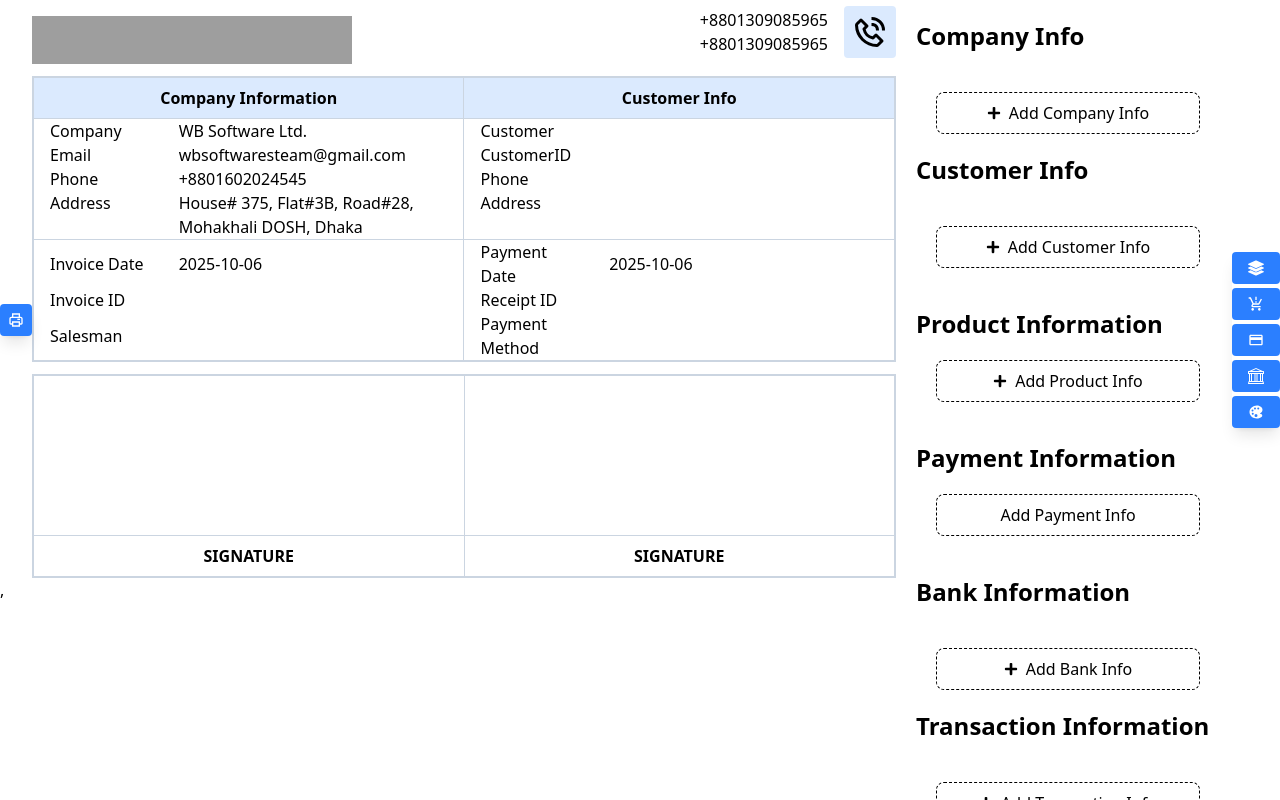
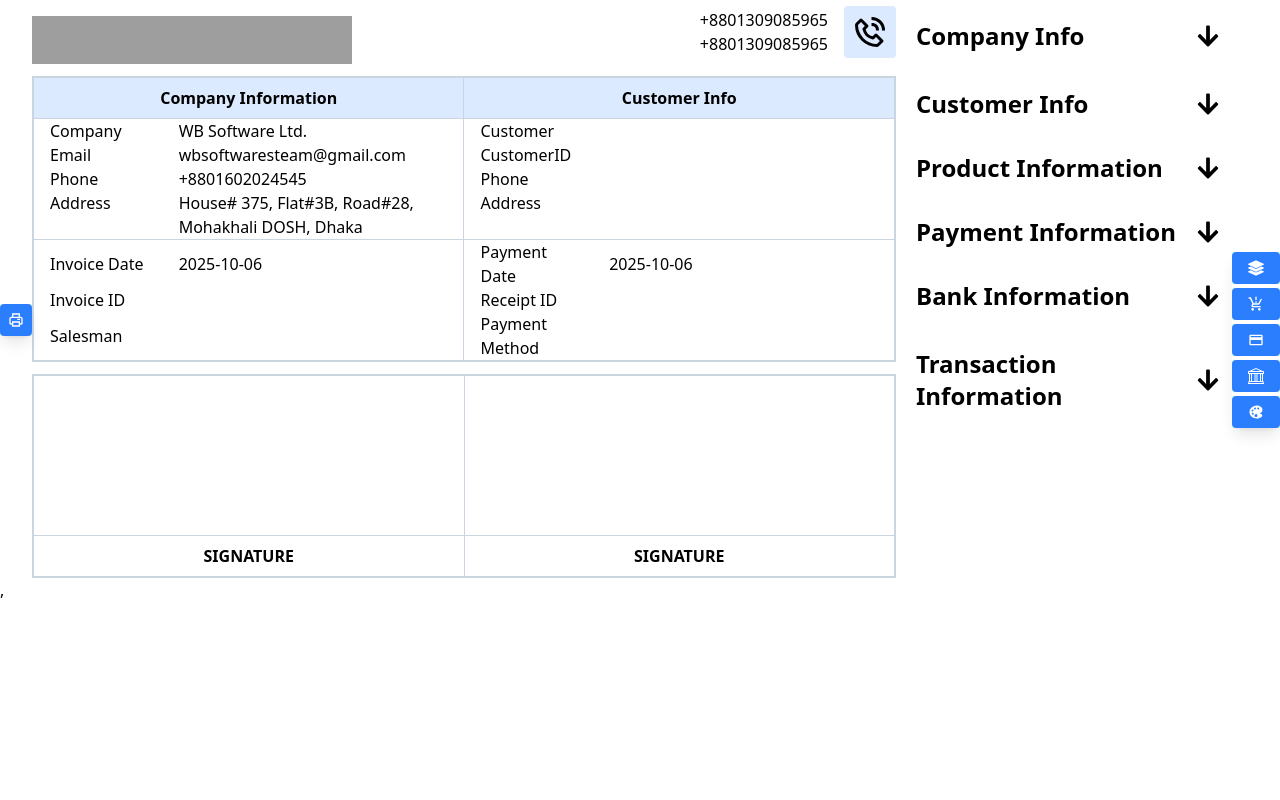
Before and after one commit to minhajwbsoftware1751-lgtm/WBSoftware, a React (Vite) app: page /Invoice in a window 1280 px wide. Built offline with nearby package versions, Linux system fonts and the light colour scheme; grey boxes are pictures that could not be loaded.

Commit message:
o;ijhopiui

```diff
--- a/src/Page/Sidebar/BankInfo/BankInfo.jsx
+++ b/src/Page/Sidebar/BankInfo/BankInfo.jsx
@@ -1,10 +1,17 @@
 import { useState } from "react";
 import { RiCloseLargeLine } from "react-icons/ri";
 import { FaPlus } from "react-icons/fa";
+import { FaArrowDown } from "react-icons/fa";
+import { FaArrowUp } from "react-icons/fa";
 
 const BankInfo = ({ bankData, setBankData }) => {
   const [showBankModal, setShowBankModal] = useState(false);
   const [showTransactionModal, setShowTransactionModal] = useState(false);
+  const [openSection, setOpenSection] = useState(null);
+
+  const toggleSection = (sectionName) => {
+    setOpenSection((prev) => (prev === sectionName ? null : sectionName));
+  };
 
   const [newBank, setNewBank] = useState({
     bankname: "",
@@ -14,10 +21,10 @@ const BankInfo = ({ bankData, setBankData }) => {
   });
 
   const [newTransaction, setNewTransaction] = useState({
-     bkash: "01774444000 (Personal)",
-      nagad: "01774444000 (Personal)",
-      rocket: "017744440005 (Personal)",
-      upay: "01774444000 (Personal)",
+    bkash: "01774444000 (Personal)",
+    nagad: "01774444000 (Personal)",
+    rocket: "017744440005 (Personal)",
+    upay: "01774444000 (Personal)",
   });
 
   const banks = [
@@ -69,7 +76,7 @@ const BankInfo = ({ bankData, setBankData }) => {
 
   return (
     <div className="max-w-2xl p-5 pb-0">
-      <h1 className="text-left font-bold text-2xl mb-5">Bank Information</h1>
+      {/* <h1 className="text-left font-bold text-2xl mb-5">Bank Information</h1>
       <div className="flex justify-end p-5">
         <button
           onClick={() => setShowBankModal(true)}
@@ -87,7 +94,63 @@ const BankInfo = ({ bankData, setBankData }) => {
         >
           <FaPlus size={14} /><span className="pl-2">Add Transaction Info</span>
         </button>
+      </div> */}
+      <div className="mb-6">
+        {/* Bank Info Section */}
+        <h1
+          onClick={() => toggleSection("bank")}
+          className="text-left font-bold text-2xl mb-3 cursor-pointer select-none flex justify-between items-center"
+        >
+          Bank Information
+          <span>{openSection === "bank" ? <FaArrowUp /> : <FaArrowDown />}</span>
+        </h1>
+
+        <div
+          className={`transition-all duration-600 overflow-hidden ${openSection === "bank" ? "max-h-40 opacity-100" : "max-h-0 opacity-0"
+            }`}
+        >
+          {openSection === "bank" && (
+            <div className="flex justify-end p-3 rounded-lg bg-gray-50">
+              <button
+                onClick={() => setShowBankModal(true)}
+                className="w-full justify-center border border-dashed p-2 rounded-lg text-black flex items-center hover:bg-[#DBEAFE]"
+              >
+                <FaPlus size={14} />
+                <span className="pl-2">Add Bank Info</span>
+              </button>
+            </div>
+          )}
+        </div>
       </div>
+
+      {/* Transaction Info Section */}
+      <div className="mb-6">
+        <h1
+          onClick={() => toggleSection("transaction")}
+          className="text-left font-bold text-2xl mb-3 cursor-pointer select-none flex justify-between items-center"
+        >
+          Transaction Information
+          <span>{openSection === "transaction" ? <FaArrowUp /> : <FaArrowDown />}</span>
+        </h1>
+
+        <div
+          className={`transition-all duration-600 overflow-hidden ${openSection === "transaction" ? "max-h-40 opacity-100" : "max-h-0 opacity-0"
+            }`}
+        >
+          {openSection === "transaction" && (
+            <div className="flex justify-end p-3 rounded-lg bg-gray-50">
+              <button
+                onClick={() => setShowTransactionModal(true)}
+                className="w-full justify-center border border-dashed p-2 rounded-lg text-black flex items-center hover:bg-[#DBEAFE]"
+              >
+                <FaPlus size={14} />
+                <span className="pl-2">Add Transaction Info</span>
+              </button>
+            </div>
+          )}
+        </div>
+      </div>
+
 
 
       {showBankModal && (
--- a/src/Page/Sidebar/CompanyInfo/CompanyInfo.jsx
+++ b/src/Page/Sidebar/CompanyInfo/CompanyInfo.jsx
@@ -1,10 +1,18 @@
 import { useState } from "react";
 import { RiCloseLargeLine } from "react-icons/ri";
 import { FaPlus } from "react-icons/fa";
+import { FaArrowDown } from "react-icons/fa";
+import { FaArrowUp } from "react-icons/fa";
 
 const CompanyInfo = ({ companyData, setCompanyData }) => {
   const [showCompanyModal, setShowCompanyModal] = useState(false);
   const [showCustomerModal, setShowCustomerModal] = useState(false);
+
+  const [openSection, setOpenSection] = useState(null);
+
+  const toggleSection = (sectionName) => {
+    setOpenSection((prev) => (prev === sectionName ? null : sectionName));
+  };
 
   const [newCompany, setNewCompany] = useState({
     name: "WB Software Ltd.",
@@ -65,8 +73,7 @@ const CompanyInfo = ({ companyData, setCompanyData }) => {
   return (
     <div className="max-w-2xl p-5 pb-0">
 
-      <h1 className="text-left font-bold text-2xl mb-5">Company Info</h1>
-      {/* Buttons */}
+      {/* <h1 className="text-left font-bold text-2xl mb-5">Company Info</h1>
       <div className="fflex justify-end p-5">
         <button
           onClick={() => setShowCompanyModal(true)}
@@ -85,6 +92,54 @@ const CompanyInfo = ({ companyData, setCompanyData }) => {
         >
           <FaPlus size={14} /><span className="pl-2">Add Customer Info</span>
         </button>
+      </div> */}
+
+      {/* Company Info Section */}
+      <div className="mb-6">
+        <h1
+          onClick={() => toggleSection("company")}
+          className="text-left font-bold text-2xl mb-3 cursor-pointer select-none flex justify-between items-center"
+        >
+          Company Info
+          <span>{openSection === "company" ? <FaArrowUp /> : <FaArrowDown />}</span>
+        </h1>
+        <div
+          className={`transition-all duration-600 overflow-hidden ${openSection === "company" ? "max-h-40 opacity-100" : "max-h-0 opacity-0"}`}>
+          {openSection === "company" && (
+            <div className="flex justify-end p-3 rounded-lg bg-gray-50">
+              <button
+                onClick={() => setShowCompanyModal(true)}
+                className="w-full justify-center border border-dashed p-2 rounded-lg text-black flex items-center hover:bg-[#DBEAFE]"
+              >
+                <FaPlus size={14} />
+                <span className="pl-2">Add Company Info</span>
+              </button>
+            </div>
+          )}
+        </div>
+      </div>
+
+      {/* Customer Info Section */}
+      <div>
+        <h1
+          onClick={() => toggleSection("customer")}
+          className="text-left font-bold text-2xl mb-3 cursor-pointer select-none flex justify-between items-center"
+        >
+          Customer Info
+          <span>{openSection === "customer" ? <FaArrowUp /> : <FaArrowDown />}</span>
+        </h1>
+
+        {openSection === "customer" && (
+          <div className="flex justify-end p-3 rounded-lg bg-gray-50">
+            <button
+              onClick={() => setShowCustomerModal(true)}
+              className="w-full justify-center border border-dashed p-2 rounded-lg text-black flex items-center hover:bg-[#DBEAFE]"
+            >
+              <FaPlus size={14} />
+              <span className="pl-2">Add Customer Info</span>
+            </button>
+          </div>
+        )}
       </div>
 
       {/* Company Modal */}
--- a/src/Page/Sidebar/PaymentInfo/PaymentInfo.jsx
+++ b/src/Page/Sidebar/PaymentInfo/PaymentInfo.jsx
@@ -1,11 +1,18 @@
 import { useState, useEffect } from "react";
 import { RiCloseLargeLine } from "react-icons/ri";
-import { FaEdit } from "react-icons/fa";
+import { FaEdit, FaPlus } from "react-icons/fa";
+import { FaArrowDown } from "react-icons/fa";
+import { FaArrowUp } from "react-icons/fa";
 
 const PaymentInfo = ({ paymentDataList, setPaymentDataList }) => {
   const [showModal, setShowModal] = useState(false);
   const [editingPayment, setEditingPayment] = useState(null);
   const [editIndex, setEditIndex] = useState(null);
+  const [openSection, setOpenSection] = useState(null);
+
+  const toggleSection = (sectionName) => {
+    setOpenSection((prev) => (prev === sectionName ? null : sectionName));
+  };
 
   const [newPayment, setNewPayment] = useState({
     paymentdate: new Date().toISOString().slice(0, 10),
@@ -72,15 +79,34 @@ const PaymentInfo = ({ paymentDataList, setPaymentDataList }) => {
 
   return (
     <div className="max-w-2xl p-5 pb-0">
-      <h1 className="text-left font-bold text-2xl">Payment Information</h1>
-      <div className="flex justify-end p-5">
+      {/* Payment Info Section */}
+      <div>
+        <h1
+          onClick={() => toggleSection("payment")}
+          className="text-left font-bold text-2xl mb-3 cursor-pointer select-none flex justify-between items-center"
+        >
+          Payment Information
+          <span>{openSection === "payment" ? <FaArrowUp /> : <FaArrowDown />}</span>
+        </h1>
+
+        <div
+          className={`transition-all duration-600 overflow-hidden ${openSection === "payment" ? "max-h-40 opacity-100" : "max-h-0 opacity-0"
+            }`}
+        >
+          {openSection === "payment" && (
+            <div className="flex justify-end p-3 rounded-lg bg-gray-50">
               <button
                 onClick={() => setShowModal(true)}
                 className="w-full justify-center border border-dashed p-2 rounded-lg text-black flex items-center hover:bg-[#DBEAFE]"
               >
-          Add Payment Info
+                <FaPlus size={14} />
+                <span className="pl-2">Add Payment Info</span>
               </button>
             </div>
+          )}
+        </div>
+      </div>
+
 
       {showModal && (
         <div className="fixed inset-0 flex items-center justify-center bg-black/60 z-50">
--- a/src/Page/Sidebar/ProductInfo/ProductInfo.jsx
+++ b/src/Page/Sidebar/ProductInfo/ProductInfo.jsx
@@ -1,6 +1,8 @@
 import { RiCloseLargeLine } from "react-icons/ri";
 import { FaPlus } from "react-icons/fa";
 import { useEffect, useState } from "react";
+import { FaArrowDown } from "react-icons/fa";
+import { FaArrowUp } from "react-icons/fa";
 
 const ProductInfo = ({
     productData,
@@ -51,10 +53,15 @@ const ProductInfo = ({
         setEditingProduct(null);
         setNewProduct({ descriptions: "", total: "" });
     };
+    const [openSection, setOpenSection] = useState(null);
+
+    const toggleSection = (sectionName) => {
+        setOpenSection((prev) => (prev === sectionName ? null : sectionName));
+    };
 
     return (
         <div className="max-w-2xl p-5 pb-0">
-            <h1 className="text-left font-bold text-2xl">Product Information</h1>
+            {/* <h1 className="text-left font-bold text-2xl">Product Information</h1>
             <div className="flex justify-end p-5">
                 <button
                     onClick={() => setShowModal(true)}
@@ -62,7 +69,36 @@ const ProductInfo = ({
                 >
                     <FaPlus size={14} /> <h1 className="pl-2">Add Product Info</h1>
                 </button>
+            </div> */}
+
+            {/* Product Info Section */}
+            <div>
+                <h1
+                    onClick={() => toggleSection("product")}
+                    className="text-left font-bold text-2xl mb-3 cursor-pointer select-none flex justify-between items-center"
+                >
+                    Product Information
+                    <span>{openSection === "product" ? <FaArrowUp /> : <FaArrowDown />}</span>
+                </h1>
+
+                <div
+                    className={`transition-all duration-600 overflow-hidden ${openSection === "product" ? "max-h-40 opacity-100" : "max-h-0 opacity-0"
+                        }`}
+                >
+                    {openSection === "product" && (
+                        <div className="flex justify-end p-3 rounded-lg bg-gray-50">
+                            <button
+                                onClick={() => setShowModal(true)}
+                                className="w-full justify-center border border-dashed p-2 rounded-lg text-black flex items-center hover:bg-[#DBEAFE]"
+                            >
+                                <FaPlus size={14} />
+                                <span className="pl-2">Add Product Info</span>
+                            </button>
+                        </div>
+                    )}
+                </div>
             </div>
+
 
             {showModal && (
                 <div className="fixed inset-0 flex items-center justify-center bg-black/60 z-50">
```
Lines whose indentation alone changed are shown as unchanged.
